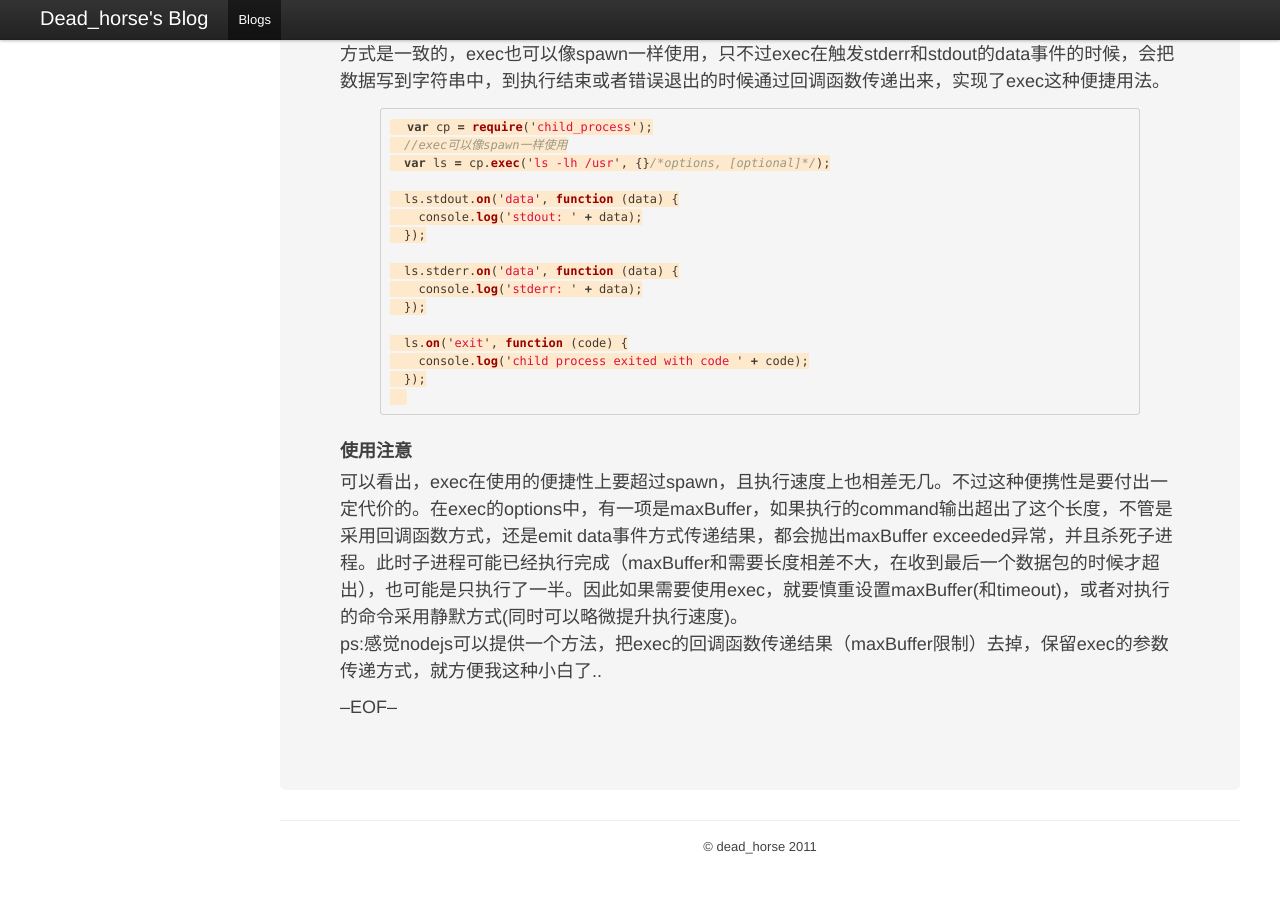
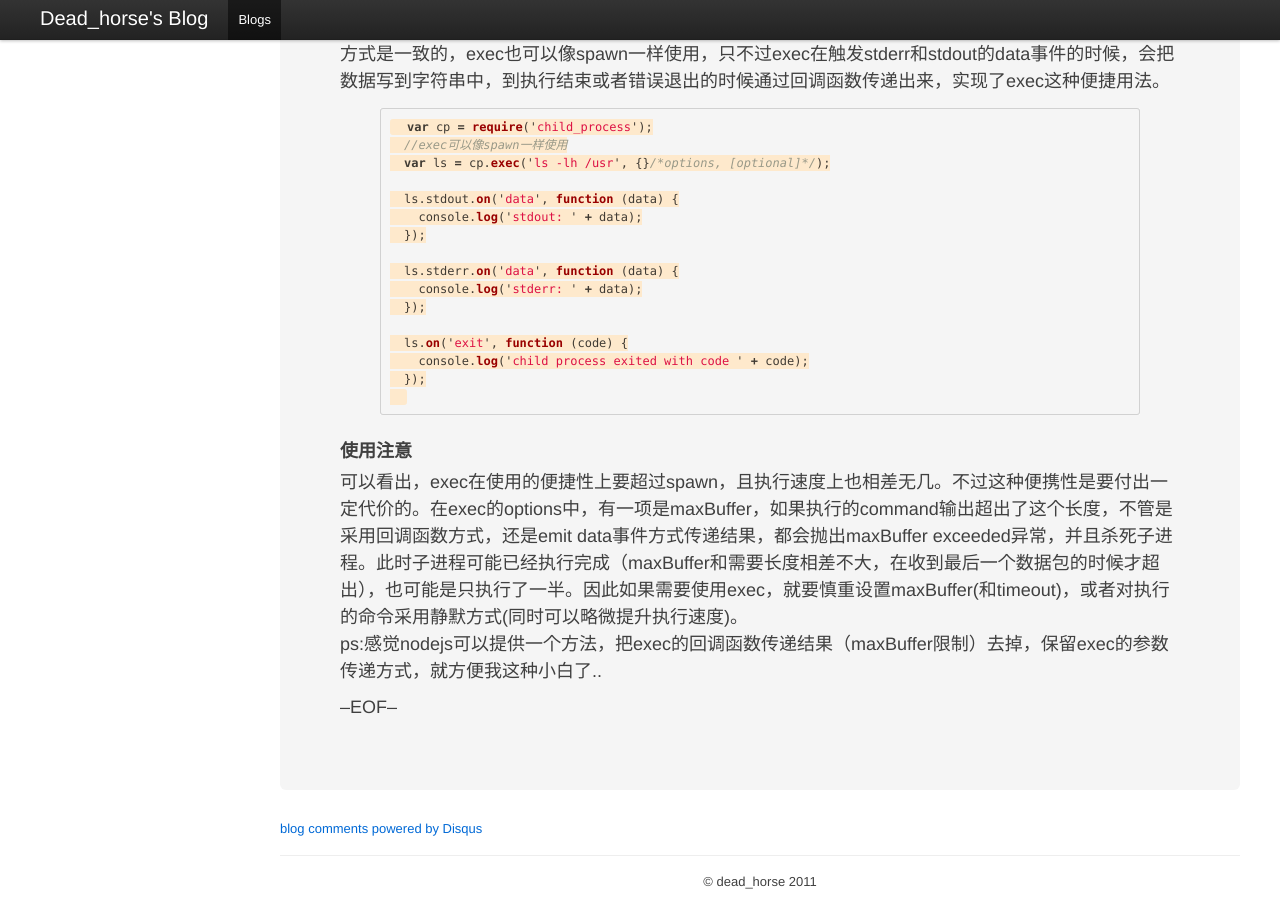
Before and after one commit to dead-horse/dead-horse.github.com, a Jekyll site: the page built from _posts/2011-12-18-nodejs中child_process模块的exec方法和spawn方法.md, in a window 1280 px wide and 900 px high, scrolled down 1241 px. Built offline with Jekyll 4.4.1, drawn with Linux system fonts in a browser that asks for light colours; Markdown is read by kramdown in place of the engine named in the settings; comment, search, counter and statistics services are not loaded; before the commit the page ends 2106 px from its top, so only the background shows below that; some of the changed lines change nothing that is shown.

Commit message:
add disqus

```diff
--- a/_layouts/post.html
+++ b/_layouts/post.html
@@ -8,3 +8,17 @@
       {{ content }}
     </p>
   </div>
+<div id="disqus_thread"></div>
+<script type="text/javascript">
+    /* * * CONFIGURATION VARIABLES: EDIT BEFORE PASTING INTO YOUR WEBPAGE * * */
+    var disqus_shortname = 'dh-blog'; // required: replace example with your forum shortname
+
+    /* * * DON'T EDIT BELOW THIS LINE * * */
+    (function() {
+        var dsq = document.createElement('script'); dsq.type = 'text/javascript'; dsq.async = true;
+        dsq.src = 'http://' + disqus_shortname + '.disqus.com/embed.js';
+        (document.getElementsByTagName('head')[0] || document.getElementsByTagName('body')[0]).appendChild(dsq);
+    })();
+</script>
+<noscript>Please enable JavaScript to view the <a href="http://disqus.com/?ref_noscript">comments powered by Disqus.</a></noscript>
+<a href="http://disqus.com" class="dsq-brlink">blog comments powered by <span class="logo-disqus">Disqus</span></a>
```
